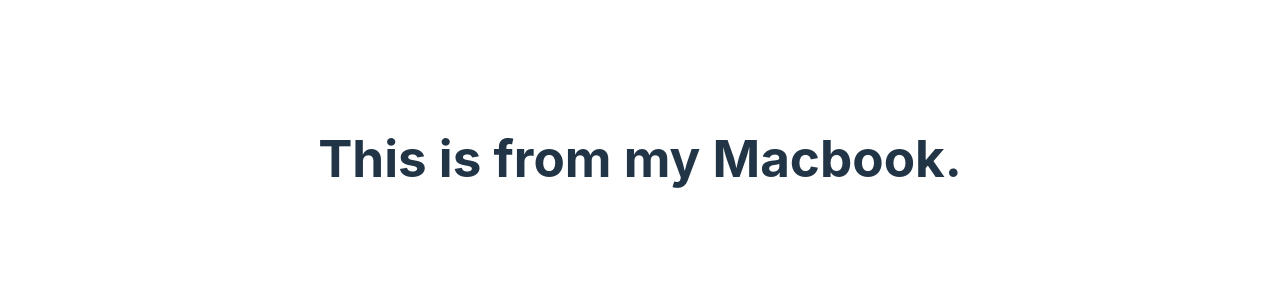
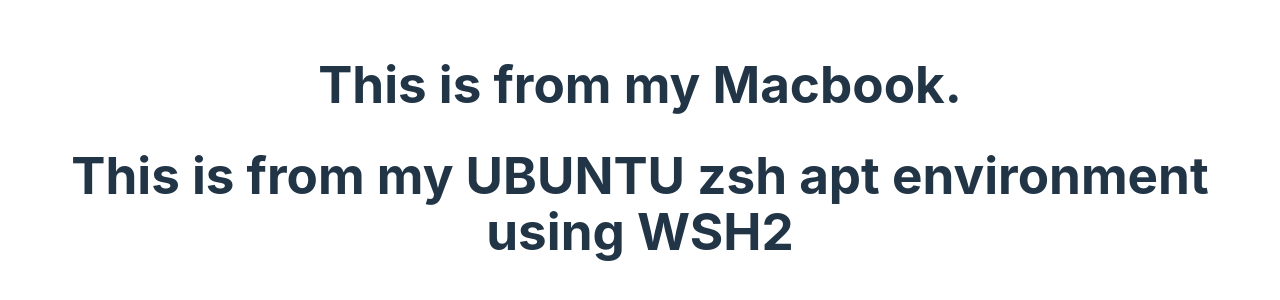
Before and after one commit to turnertop/test-wsl2, a React (Vite) app: page / in a window 1280 px wide. Shown: the part 242-542 px from the top of the page. Built offline with nearby package versions, Linux system fonts and the light colour scheme.

Commit message:
commit from pc

```diff
--- a/src/App.jsx
+++ b/src/App.jsx
@@ -5,6 +5,7 @@
   return (
     <>
       <h1>This is from my Macbook.</h1>
+	  <h1> This is from my UBUNTU zsh apt environment using WSH2</h1>
     </>
   )
 }
```
